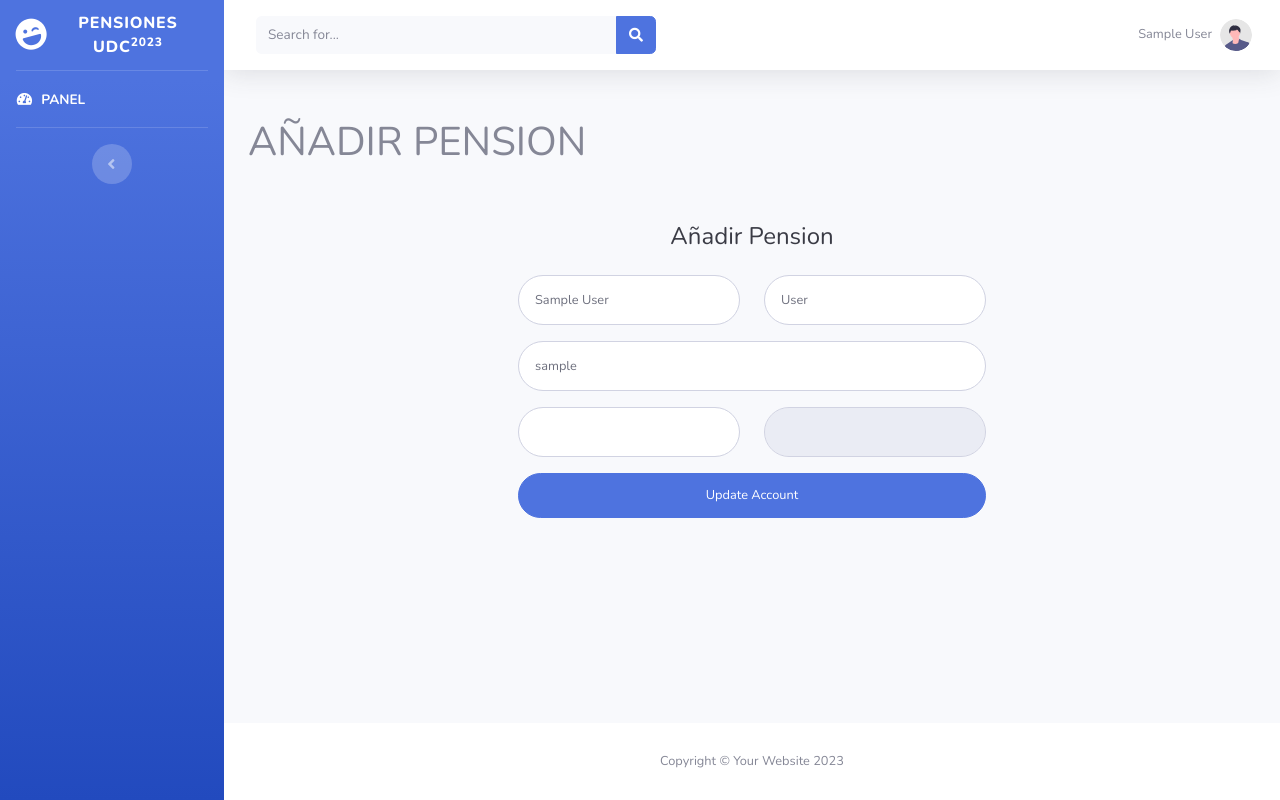
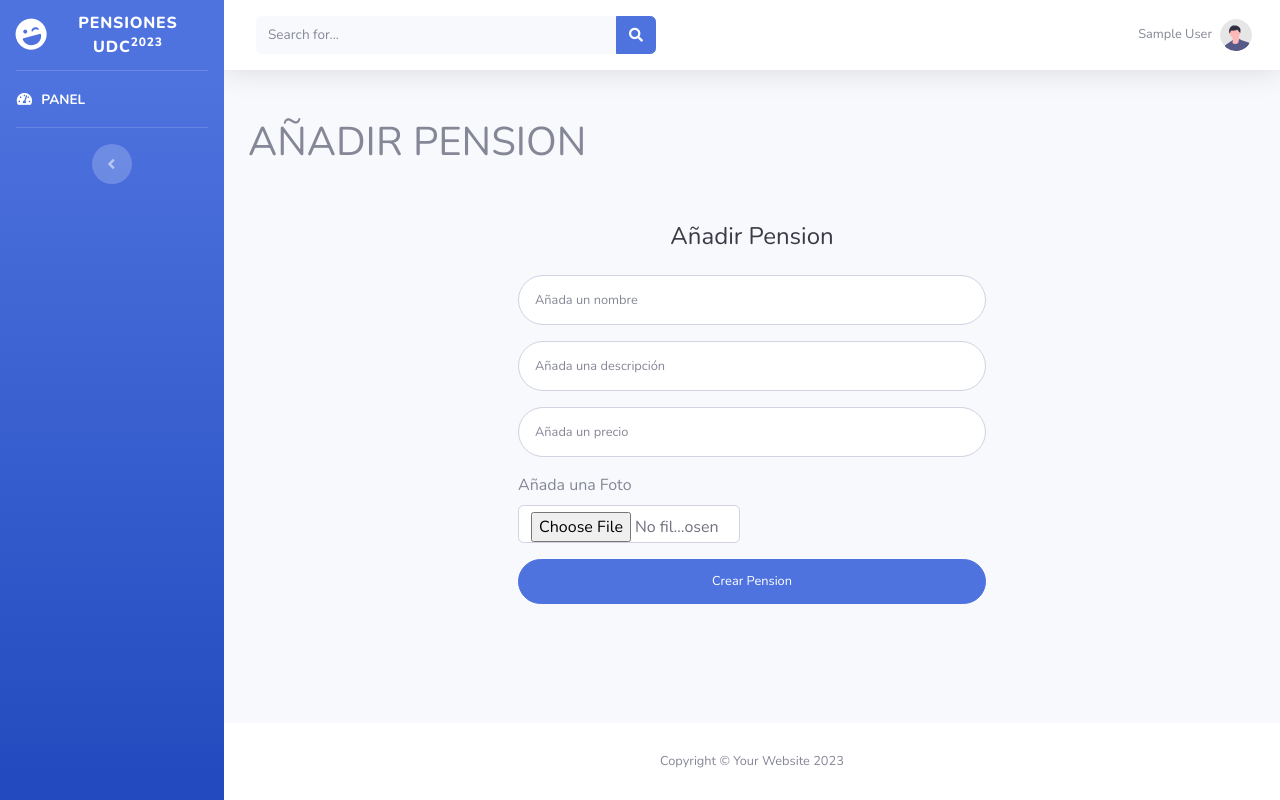
Before and after one commit to EliansRO/ISI_2023-1, a Flask app: page /create_pension/1 in a window 1280 px wide. Run offline with Flask 3, Linux system fonts and the light colour scheme; the visitor is signed in with stand-in values (Sample User, id 1); data comes from the database, SQL or seed files in the repository; some libraries are stand-ins or nearby versions.

Commit message:
9-Jun-2023:9-52pm

```diff
--- a/src/templates/create_pension.html
+++ b/src/templates/create_pension.html
@@ -37,44 +37,34 @@
 
     {% block cards %}
         <div class="d-flex flex-wrap justify-content-around">
-
             <div class="col-lg-7">
                 <div class="p-5">
                     <div class="text-center">
                         <h1 class="h4 text-gray-900 mb-4">Añadir Pension</h1>
                     </div>
-                    <form class="user" action="{{ url_for('update_user', user_id=current_user.id) }}" method="POST">
-                        <div class="form-group row">
-                            <div class="col-sm-6 mb-3 mb-sm-0">
-                                <input type="text" class="form-control form-control-user" id="FirstName" name="FirstName"
-                                    value="{{  current_user.name  }}">
-                            </div>
-                            <div class="col-sm-6">
-                                <input type="text" class="form-control form-control-user" id="LastName" name="LastName"
-                                    value="{{  current_user.last_name  }}">
-                            </div>
+                    <form class="user" action="{{ url_for('create_pension', user_id=current_user.id) }}" method="POST">
+                        <div class="form-group">
+                            <input type="text" class="form-control form-control-user" id="name" name="name"
+                                placeholder="Añada un nombre">
                         </div>
                         <div class="form-group">
-                            <input type="email" class="form-control form-control-user" id="username" name="username"
-                                value="{{  current_user.username  }}">
+                            <input type="text" class="form-control form-control-user" id="description" name="description"
+                                placeholder="Añada una descripción">
+                        </div>
+                        <div class="form-group">
+                            <input type="number" class="form-control form-control-user" id="LastName" name="LastName"
+                                placeholder="Añada un precio">
                         </div>
                         <div class="form-group row">
                             <div class="col-sm-6 mb-3 mb-sm-0">
-                                <input type="tel" class="form-control form-control-user" id="phone" name="phone"
-                                    value="{{ current_user.phone }}" required pattern="[0-9]{10}" maxlength="10">
-                            </div>
-                            <div class="col-sm-6 mb-3 mb-sm-0">
-                                <input type="text" name="id_card" class="form-control form-control-user" id="id_card"
-                                    value="{{ current_user.id_card }}" pattern="[0-9]{9,14}" readonly>
+                                <label for="" class="form-label">Añada una Foto</label>
+                                <input type="file" class="form-control" name="photo" id="photo" placeholder="Foto" aria-describedby="fileHelpId">
                             </div>
                         </div>
-                        <button type="submit" class="btn btn-primary btn-user btn-block">Update Account</button>
+                        <button type="submit" class="btn btn-primary btn-user btn-block">Crear Pension</button>
                     </form>
                 </div>
             </div>
-
-
-
         </div>
     {% endblock %}
 
```
Also changed, not shown: src/Models/ModelPensions.py (+5 -6 lines).
